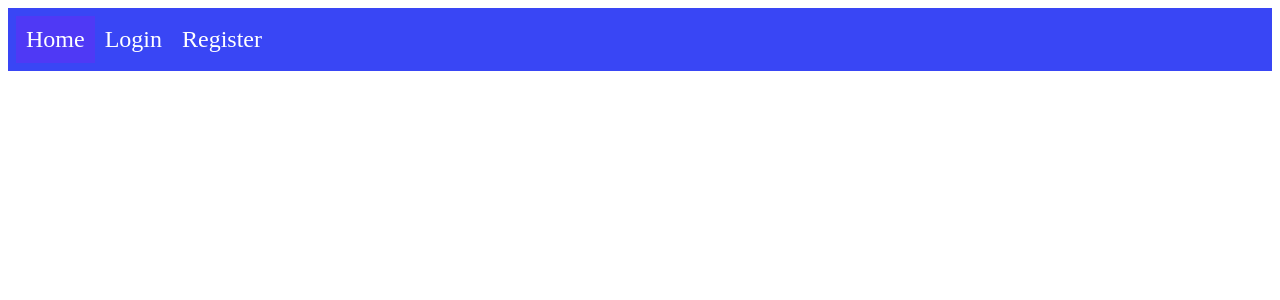
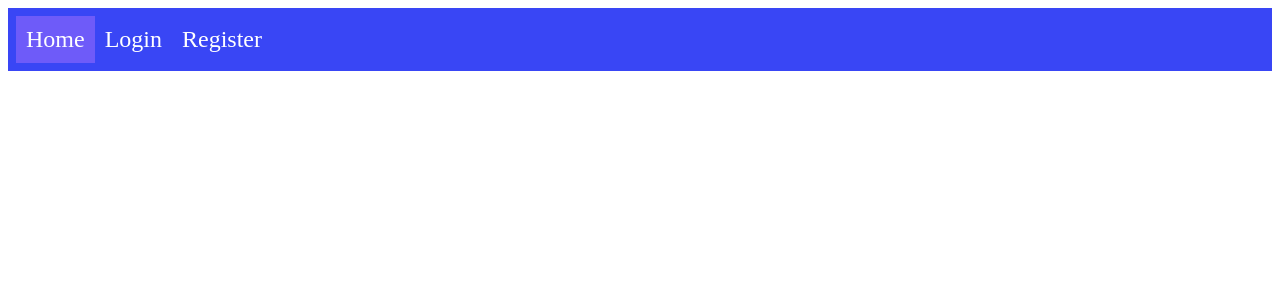
Before and after one commit to OsamaKalash/IT202-009, a PHP site: page / in a window 1280 px wide, with the pointer over the restyled element. Shown: the top 300 px of the page. Run offline with PHP 8.4, Linux system fonts and the light colour scheme.

Commit message:
updated style

```diff
--- a/BankProject/static/css/styles.css
+++ b/BankProject/static/css/styles.css
@@ -25,7 +25,7 @@ ul[class="nav"]{
 }
 
 .nav > li a:hover {
-    background-color: #4f39f5;
+    background-color: #6e5bf9;
 }
 
 input, select {
```
